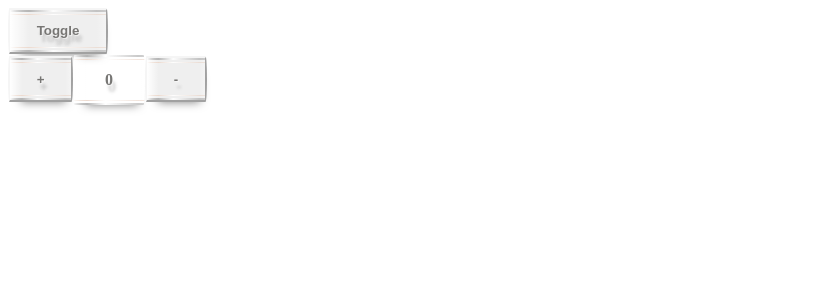
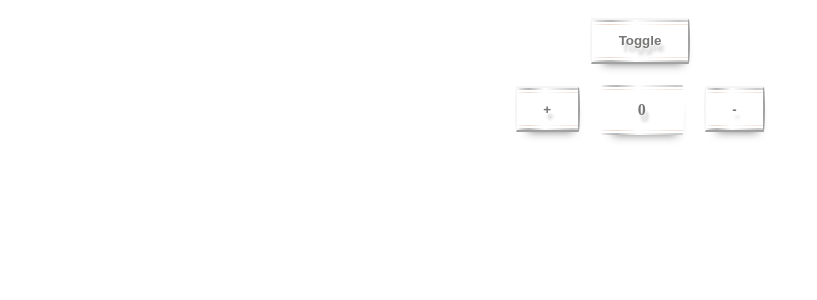
Before and after one commit to SergeyShashin/react151223, a React app: page / in a window 1280 px wide. Both pictures are taken after a click on the button "Toggle". Shown: the top 300 px of the page, without its empty margins (0-817 px from the left). Built offline with nearby package versions, Linux system fonts and the light colour scheme.

Commit message:
React 151223 lesson2 added: componentDidMount, componentWillUnmount.

```diff
--- a/src/components/App.jsx
+++ b/src/components/App.jsx
@@ -8,6 +8,7 @@ export class App extends Component {
     this.state = {
       isVisible: false
     }
+
   }
 
   handleClickToggle = () => {
--- a/src/components/Counter.jsx
+++ b/src/components/Counter.jsx
@@ -7,6 +7,16 @@ export class Counter extends Component {
     this.state = {
       counter: 0
     }
+
+    this.interval = null;
+  }
+
+  componentDidMount() {
+    this.interval = setInterval(() => console.log('го'), 500);
+  }
+
+  componentWillUnmount() {
+    clearInterval(this.interval);
   }
 
   handleClick = event => {
--- a/src/index.html
+++ b/src/index.html
@@ -6,8 +6,18 @@
   <meta name="viewport" content="width=device-width, initial-scale=1.0">
   <title>Document</title>
   <style>
+    div {
+      text-align: center;
+    }
+
+    span {
+      min-width: 20px;
+    }
+
     button,
     span {
+      margin: 10px;
+      background: none;
       position: relative;
       display: inline-block;
       color: #777674;
```
